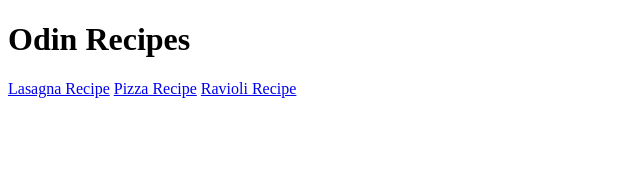
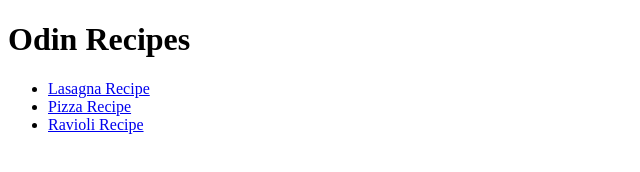
Before and after one commit to StickLight99/odin-recipes, a plain HTML site: page index.html in a window 1280 px wide. Shown: the whole page, without its empty margins (0-640 px from the left). Drawn offline with Linux system fonts and the light colour scheme.

Commit message:
Edit index.html

```diff
--- a/index.html
+++ b/index.html
@@ -6,9 +6,11 @@
 
     <body>
         <h1>Odin Recipes</h1>
-        <a href="recipes/lasagna.html">Lasagna Recipe</a>
-        <a href="recipes/pizza.html">Pizza Recipe</a>
-        <a href="recipes/ravioli.html">Ravioli Recipe</a>
+        <ul>
+        <li><a href="recipes/lasagna.html">Lasagna Recipe</a></li>
+        <li><a href="recipes/pizza.html">Pizza Recipe</a></li>
+        <li><a href="recipes/ravioli.html">Ravioli Recipe</a></li>
+        </ul>
     </body>
 
 </html>
```
